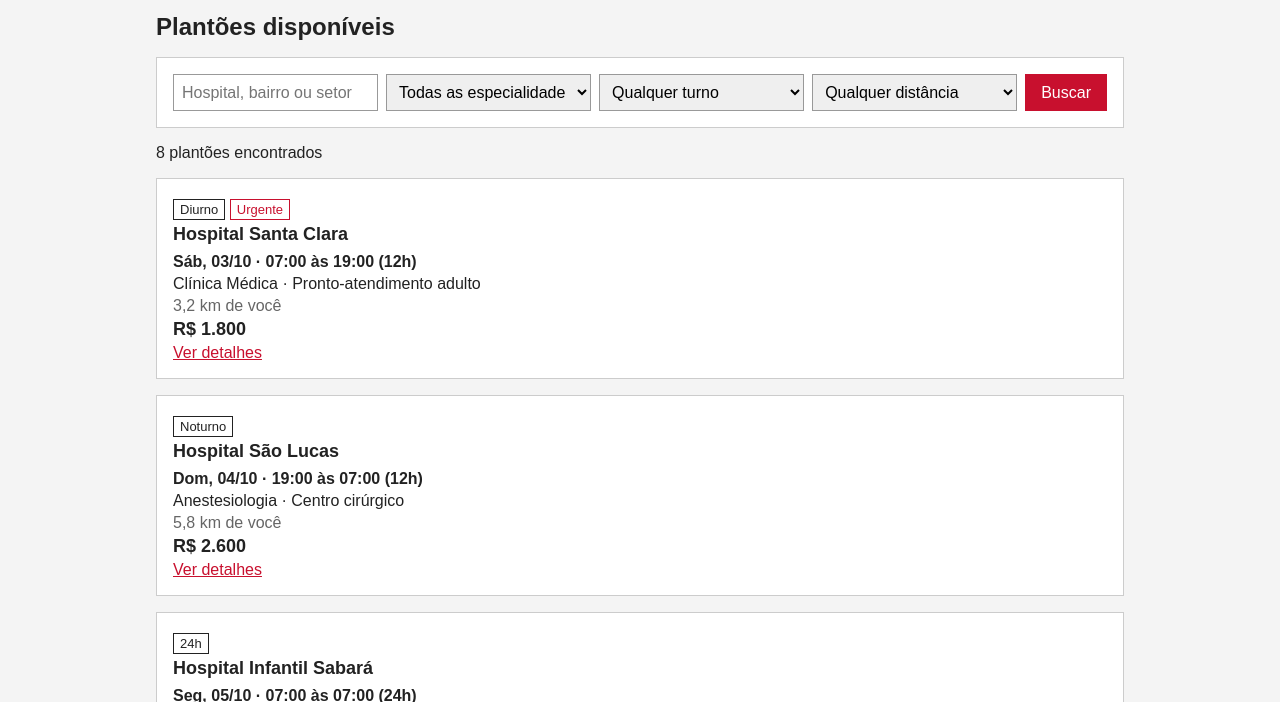
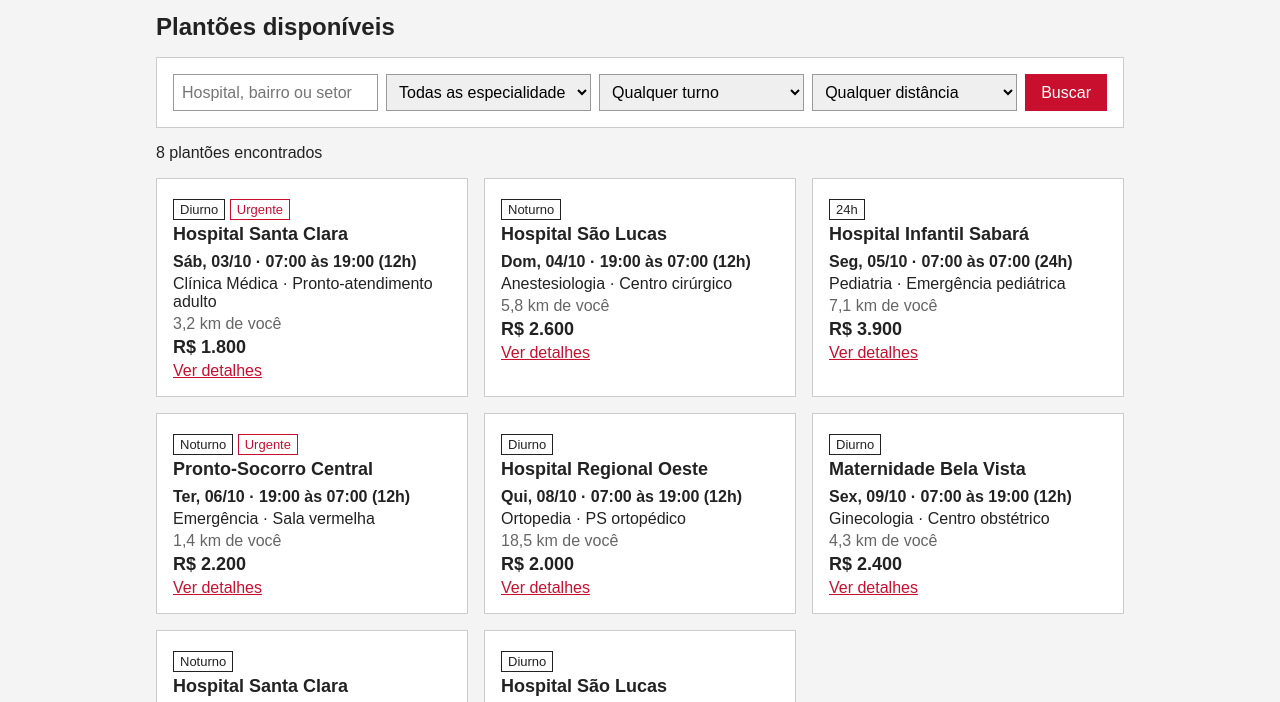
Before and after one commit to lucasmd30/escala-repo-v2, a plain HTML site: page index.html in a window 1280 px wide. Shown: the part 53-755 px from the top of the page. Drawn offline with Linux system fonts and the light colour scheme.

Commit message:
adiciona responsividade

```diff
--- a/css/style.css
+++ b/css/style.css
@@ -209,3 +209,19 @@ ol li {
 .aviso:target {
   display: block;
 }
+
+@media (min-width: 600px) {
+  .lista {
+    grid-template-columns: 1fr 1fr;
+  }
+
+  .duas-colunas {
+    grid-template-columns: 1fr 1fr;
+  }
+}
+
+@media (min-width: 900px) {
+  .lista {
+    grid-template-columns: 1fr 1fr 1fr;
+  }
+}
```
